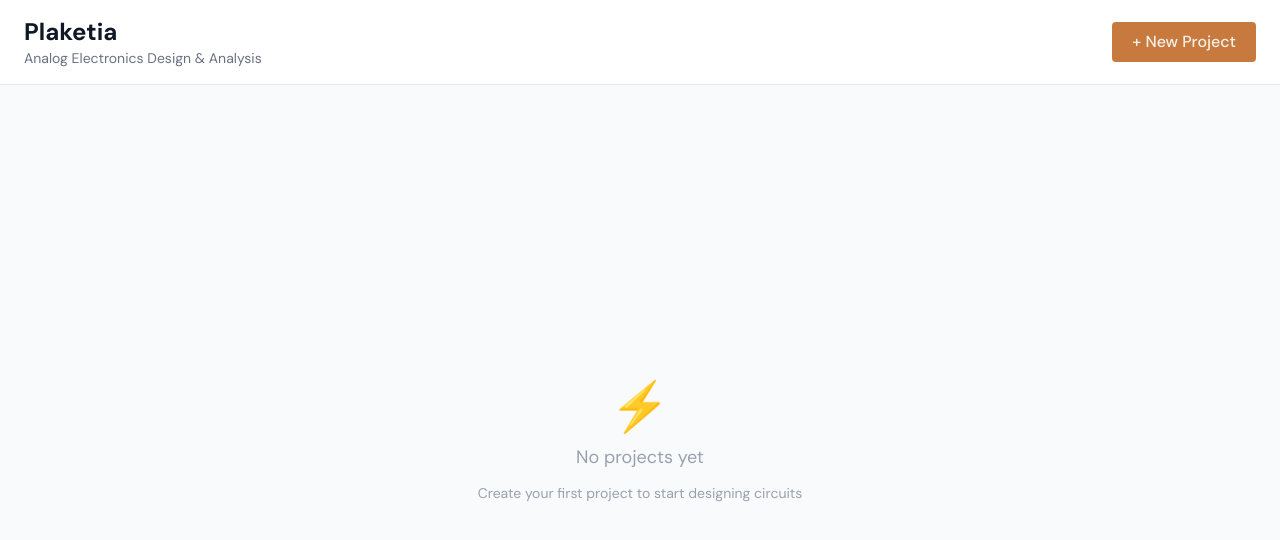
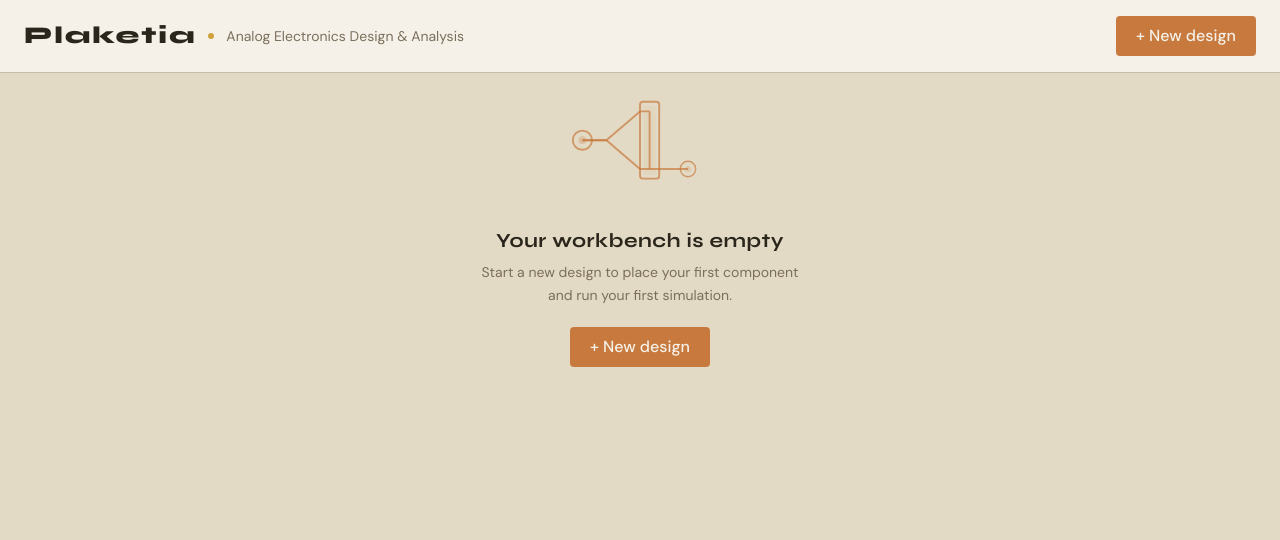
Before and after one commit to SinDeployNoHayPizza/plaketia, a React (Vite) app: page / in a window 1280 px wide. Shown: the top 540 px of the page. Built offline with nearby package versions, Linux system fonts and the light colour scheme.

Commit message:
Redesign Project Manager with PCB-themed UI
- Empty state with animated SVG trace illustration
- Project list with left-border accent cards
- Hover-reveal Open/Remove action buttons
- Updated dialog with themed form inputs
- Accepts onOpenProject callback to navigate to schematic editor

```diff
--- a/src/screens/ProjectManager/ProjectManagerScreen.tsx
+++ b/src/screens/ProjectManager/ProjectManagerScreen.tsx
@@ -26,7 +26,77 @@ function saveProjects(projects: ProjectEntry[]): void {
   localStorage.setItem(STORAGE_KEY, JSON.stringify(projects))
 }
 
-export function ProjectManagerScreen() {
+interface ProjectManagerScreenProps {
+  onOpenProject?: (id: string) => void
+}
+
+function EmptyState({ onNewDesign }: { onNewDesign: () => void }) {
+  return (
+    <div className="flex-1 flex items-center justify-center">
+      <div className="flex flex-col items-center gap-5 max-w-xs text-center">
+        <svg
+          viewBox="0 0 200 140"
+          className="w-48 h-auto text-copper/70"
+          fill="none"
+          xmlns="http://www.w3.org/2000/svg"
+          aria-hidden="true"
+        >
+          <path
+            d="M40 70 L65 70 L100 40 L110 40"
+            stroke="currentColor"
+            strokeWidth="2"
+            strokeLinejoin="round"
+            className="trace-path"
+          />
+          <path
+            d="M40 70 L65 70 L100 100 L150 100"
+            stroke="currentColor"
+            strokeWidth="2"
+            strokeLinejoin="round"
+            className="trace-path"
+            style={{ animationDelay: '0.6s' }}
+          />
+          <path
+            d="M110 40 L110 100"
+            stroke="currentColor"
+            strokeWidth="2"
+            className="trace-path"
+            style={{ animationDelay: '0.3s' }}
+          />
+          <circle cx="40" cy="70" r="10" stroke="currentColor" strokeWidth="2" />
+          <circle cx="40" cy="70" r="4" fill="currentColor" opacity="0.4" />
+          <rect
+            x="100"
+            y="30"
+            width="20"
+            height="80"
+            rx="3"
+            stroke="currentColor"
+            strokeWidth="2"
+          />
+          <rect x="104" y="34" width="12" height="72" rx="1.5" fill="currentColor" opacity="0.08" />
+          <circle cx="150" cy="100" r="8" stroke="currentColor" strokeWidth="1.5" />
+          <circle cx="150" cy="100" r="3" fill="currentColor" opacity="0.3" />
+        </svg>
+
+        <div>
+          <h2 className="font-display text-xl font-bold tracking-wide text-text-primary">
+            Your workbench is empty
+          </h2>
+          <p className="font-body text-sm text-text-secondary mt-1.5 leading-relaxed">
+            Start a new design to place your first component and run your first simulation.
+          </p>
+        </div>
+
+        <Button variant="primary" size="lg" onClick={onNewDesign}>
+          + New design
+        </Button>
+      </div>
+    </div>
+  )
+}
+
+export function ProjectManagerScreen({ onOpenProject }: ProjectManagerScreenProps) {
   const [projects, setProjects] = useState<ProjectEntry[]>(loadProjects)
   const [showNewDialog, setShowNewDialog] = useState(false)
   const [newName, setNewName] = useState('')
@@ -54,6 +124,7 @@ export function ProjectManagerScreen() {
     setNewName('')
     setNewDescription('')
     setShowNewDialog(false)
+    onOpenProject?.(id)
   }
 
   function handleDelete(id: string) {
@@ -66,59 +137,94 @@ export function ProjectManagerScreen() {
     const project = projects.find((p) => p.id === id)
     if (!project) return
     createCircuit(id, project.name)
+    onOpenProject?.(id)
   }
 
   return (
-    <div className="flex flex-col h-full bg-gray-50">
-      <header className="flex items-center justify-between px-6 py-4 bg-white border-b border-gray-200">
-        <div>
-          <h1 className="text-2xl font-bold text-gray-900">Plaketia</h1>
-          <p className="text-sm text-gray-500">Analog Electronics Design & Analysis</p>
+    <div className="flex flex-col h-full bg-substrate">
+      <header className="flex items-center justify-between px-6 py-4 bg-silk border-b border-trace shrink-0">
+        <div className="flex items-center gap-3">
+          <h1 className="font-display text-2xl font-extrabold tracking-[0.08em] text-text-primary">
+            Plaketia
+          </h1>
+          <span className="w-1.5 h-1.5 rounded-full bg-gold" aria-hidden="true" />
+          <p className="font-body text-sm text-text-secondary hidden sm:block">
+            Analog Electronics Design &amp; Analysis
+          </p>
         </div>
-        <Button onClick={() => setShowNewDialog(true)} variant="primary" size="lg">
-          + New Project
+        <Button variant="primary" size="lg" onClick={() => setShowNewDialog(true)}>
+          + New design
         </Button>
       </header>
 
-      <div className="flex-1 overflow-y-auto px-6 py-4">
+      <div className="flex-1 overflow-y-auto">
         {projects.length === 0 ? (
-          <div className="flex flex-col items-center justify-center h-full text-gray-400 gap-3">
-            <span className="text-5xl">⚡</span>
-            <p className="text-lg">No projects yet</p>
-            <p className="text-sm">Create your first project to start designing circuits</p>
+          <EmptyState onNewDesign={() => setShowNewDialog(true)} />
+        ) : (
+          <div className="max-w-xl mx-auto w-full px-6 py-8">
+            <div className="flex items-center gap-2 mb-4">
+              <span className="font-display text-sm font-semibold tracking-wide text-text-secondary">
+                {projects.length} {projects.length === 1 ? 'design' : 'designs'}
+              </span>
+              <span className="flex-1 h-px bg-trace/50" aria-hidden="true" />
             </div>
-        ) : (
-          <div className="grid gap-3 max-w-2xl">
+
+            <div className="flex flex-col gap-3">
               {projects.map((project) => (
                 <div
                   key={project.id}
-                className="flex items-center justify-between p-4 bg-white rounded-lg border border-gray-200 hover:border-blue-300 cursor-pointer transition-colors"
+                  className="group relative bg-silk rounded-sm border-l-[3px] border-trace hover:border-copper transition-all duration-150 cursor-pointer"
                   onClick={() => handleOpen(project.id)}
                   onKeyDown={(e) => e.key === 'Enter' && handleOpen(project.id)}
                   role="button"
                   tabIndex={0}
                 >
-                <div>
-                  <h3 className="font-semibold text-gray-900">{project.name}</h3>
+                  <div className="px-5 py-4">
+                    <div className="flex items-start justify-between gap-4">
+                      <div className="min-w-0 flex-1">
+                        <h3 className="font-display text-base font-bold tracking-wide text-text-primary truncate">
+                          {project.name}
+                        </h3>
                         {project.description && (
-                    <p className="text-sm text-gray-500 mt-0.5">{project.description}</p>
+                          <p className="font-body text-sm text-text-secondary mt-0.5 line-clamp-1">
+                            {project.description}
+                          </p>
                         )}
-                  <p className="text-xs text-gray-400 mt-1">
-                    Modified: {new Date(project.modified).toLocaleDateString()}
+                        <p className="font-mono text-xs text-text-secondary/60 mt-1.5">
+                          {new Date(project.modified).toLocaleDateString(undefined, {
+                            year: 'numeric',
+                            month: 'short',
+                            day: 'numeric',
+                          })}
                         </p>
                       </div>
-                <button
-                  type="button"
+                      <div className="flex gap-2 shrink-0 opacity-0 group-hover:opacity-100 transition-opacity duration-150">
+                        <Button
+                          variant="secondary"
+                          size="sm"
+                          onClick={(e) => {
+                            e.stopPropagation()
+                            handleOpen(project.id)
+                          }}
+                        >
+                          Open
+                        </Button>
+                        <Button
+                          variant="ghost"
+                          size="sm"
                           onClick={(e) => {
                             e.stopPropagation()
                             handleDelete(project.id)
                           }}
-                  className="text-gray-400 hover:text-red-500 text-sm px-2 py-1"
                         >
-                  Delete
-                </button>
+                          Remove
+                        </Button>
+                      </div>
+                    </div>
+                  </div>
                 </div>
               ))}
+            </div>
           </div>
         )}
       </div>
@@ -126,39 +232,39 @@ export function ProjectManagerScreen() {
       <Dialog
         open={showNewDialog}
         onClose={() => setShowNewDialog(false)}
-        title="New Project"
+        title="New design"
         actions={
           <>
             <Button variant="ghost" onClick={() => setShowNewDialog(false)}>
               Cancel
             </Button>
             <Button onClick={handleCreate} disabled={!newName.trim()}>
-              Create
+              Create design
             </Button>
           </>
         }
       >
-        <div className="flex flex-col gap-3">
+        <div className="flex flex-col gap-4">
           <div>
             <label
               htmlFor="project-name-input"
-              className="block text-sm font-medium text-gray-700 mb-1"
+              className="block font-body text-sm font-medium text-text-primary mb-1"
             >
-              Project Name
+              Design name
             </label>
             <input
               id="project-name-input"
               type="text"
               value={newName}
               onChange={(e) => setNewName(e.target.value)}
-              className="w-full px-3 py-2 border border-gray-300 rounded-md text-sm focus:outline-none focus:ring-2 focus:ring-blue-500 focus:border-blue-500"
-              placeholder="My Circuit"
+              className="w-full px-3 py-2 bg-substrate/50 border border-trace rounded-sm font-body text-sm text-text-primary placeholder:text-text-secondary/50 focus:outline-none focus:border-copper focus:bg-substrate/70 transition-colors"
+              placeholder="e.g. Differential Amplifier"
             />
           </div>
           <div>
             <label
               htmlFor="project-desc-input"
-              className="block text-sm font-medium text-gray-700 mb-1"
+              className="block font-body text-sm font-medium text-text-primary mb-1"
             >
               Description
             </label>
@@ -166,7 +272,7 @@ export function ProjectManagerScreen() {
               id="project-desc-input"
               value={newDescription}
               onChange={(e) => setNewDescription(e.target.value)}
-              className="w-full px-3 py-2 border border-gray-300 rounded-md text-sm focus:outline-none focus:ring-2 focus:ring-blue-500 focus:border-blue-500 resize-none"
+              className="w-full px-3 py-2 bg-substrate/50 border border-trace rounded-sm font-body text-sm text-text-primary placeholder:text-text-secondary/50 focus:outline-none focus:border-copper focus:bg-substrate/70 transition-colors resize-none"
               placeholder="Optional description..."
               rows={3}
             />
```
Lines whose indentation alone changed are shown as unchanged.
